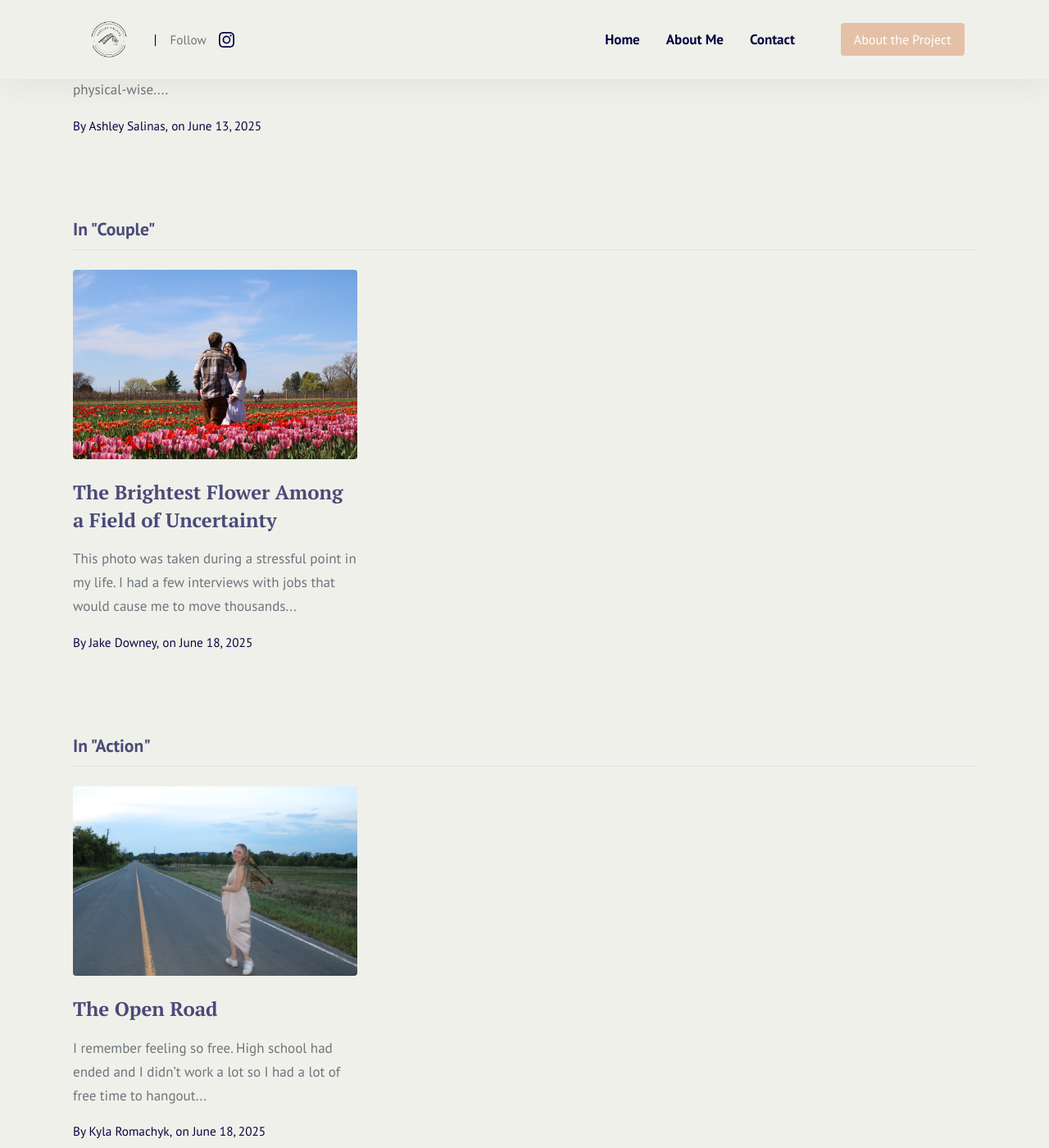
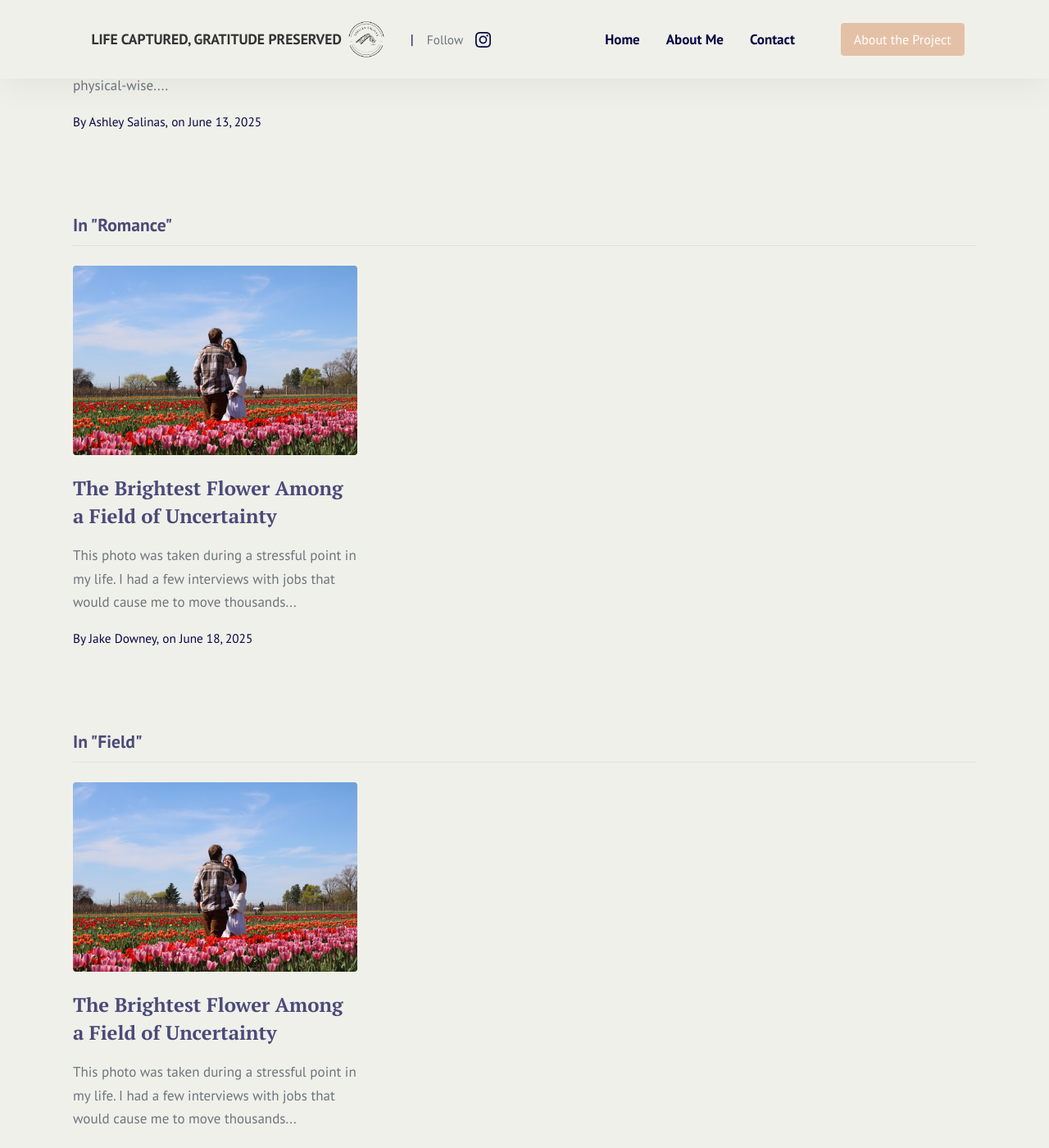
Before and after one commit to shells14/LifeCapturedGratitudePreserved, a Jekyll site: the page built from pages/categories.html, in a window 1280 px wide and 1400 px high, scrolled down 4051 px. Shown: the whole window at 82% size. Built offline with Jekyll 4.4.1, drawn with Linux system fonts in a browser that asks for light colours; some of the changed text lies outside the part shown.

Commit message:
changing web title in landing page

```diff
--- a/_layouts/default.html
+++ b/_layouts/default.html
@@ -49,9 +49,12 @@
           {% else %}
           <span class="d-none d-md-inline-block">{{ site.title }}</span>
           {% endif %} -->
+          <span class="ml-2 site-title-text" style="font-size: 1.1rem; text-transform: uppercase;">
+              Life Captured, Gratitude Preserved
+            </span>
           {% if page.about_project %}
             <img class="mr-2" src="{{site.baseurl}}/assets/images/ShelleySalinasAboutLogo.png" alt="logo" style="height: 60px;">
-            <span class="ml-2 site-title-text" style="font-size: 1.2rem; text-transform: uppercase;">
+            <span class="ml-2 site-title-text" style="font-size: 1.1rem; text-transform: uppercase;">
               Life Captured, Gratitude Preserved
             </span>
           {% elsif site.logo %}
--- a/_posts/2025-06-18-Flower-in-uncertainty.md
+++ b/_posts/2025-06-18-Flower-in-uncertainty.md
@@ -2,7 +2,7 @@
 layout: post
 title:  "The Brightest Flower Among a Field of Uncertainty"
 author: Jake
-categories: [ Couple, Candid ]
+categories: [ Romance, Field]
 image: assets/images/jakefield.jpeg
 ---
 
```
